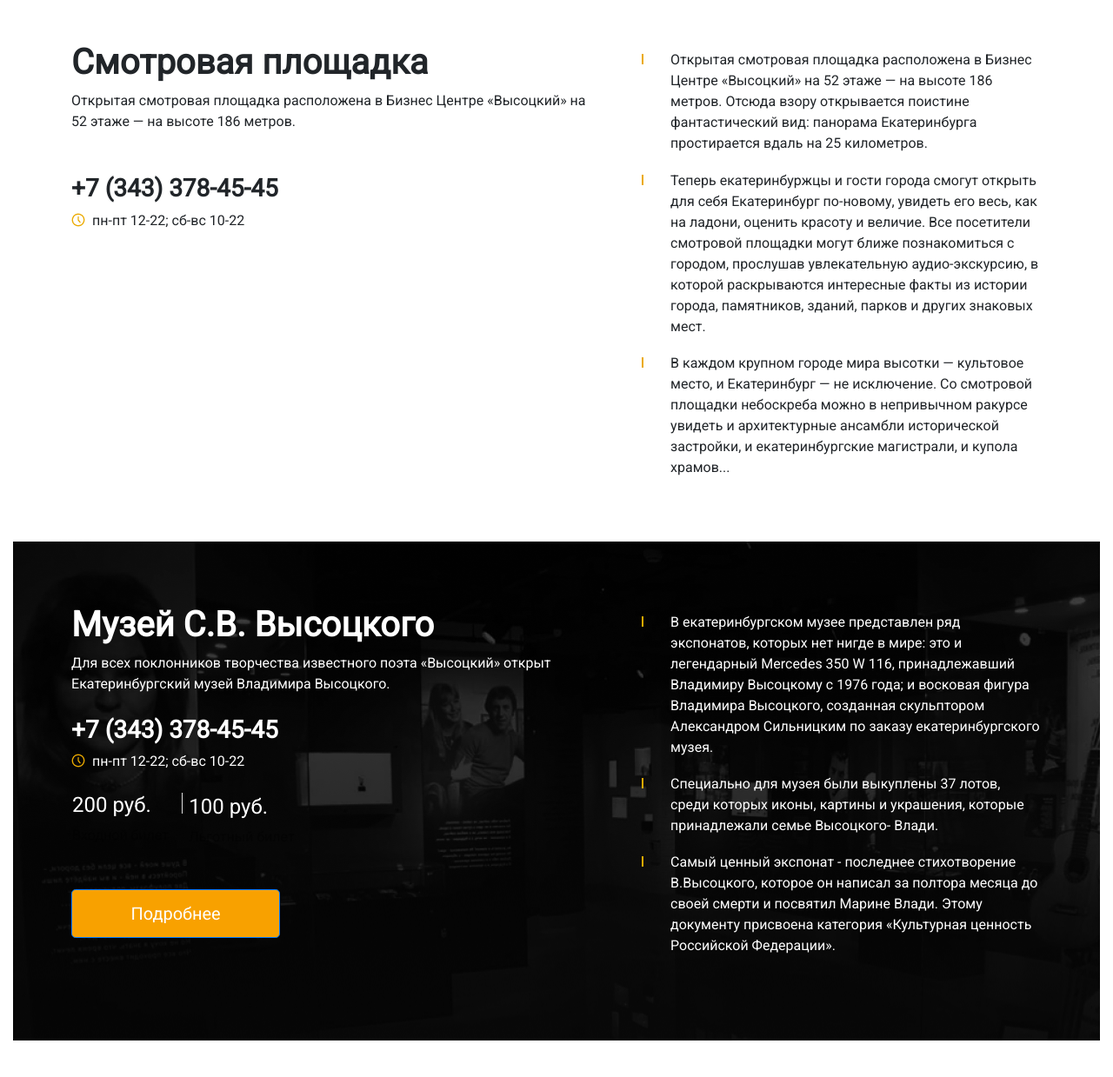
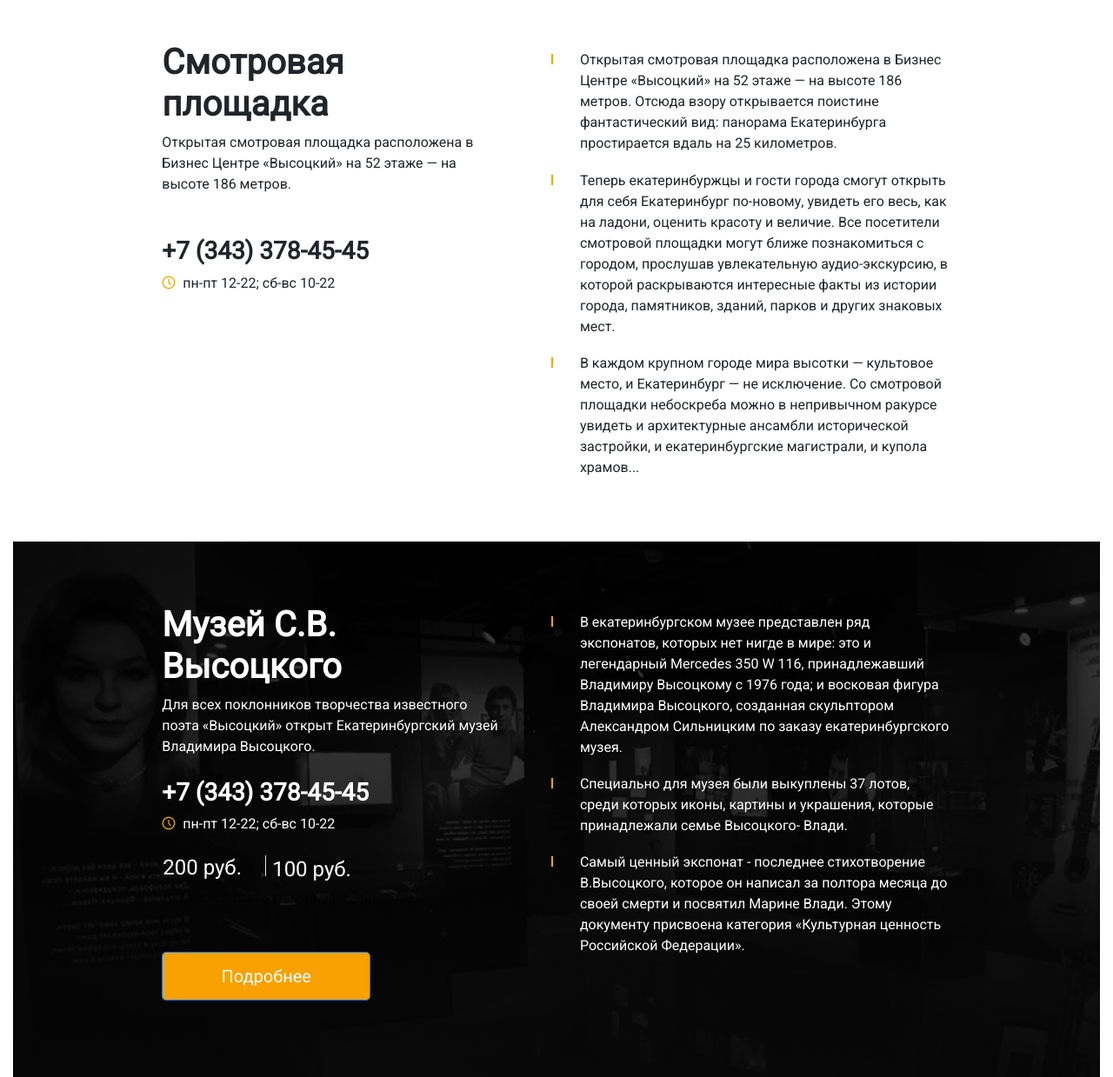
Before and after one commit to MishaEfremov/-test_task_Vysotsky, a plain HTML site: page index.html in a window 1280 px wide. Shown: the part 2197-3436 px from the top of the page at 87% size. Before the commit the page ends 3394 px from the top, so only its background shows below. Drawn offline with nearby package versions, Linux system fonts and the light colour scheme.

Commit message:
fix 1.5a

```diff
--- a/index.html
+++ b/index.html
@@ -246,7 +246,7 @@
             <img src="image/image-parking.png" class="img-fluid" alt="Responsive image">
             <div class="row d-flex  align-items-start justify-content-center my-5">
 
-                <div class="col-sm-6">
+                <div class="col-sm-6 col-md-5">
                     <div class="mb-5 ">
                         <h1 class="font-weight-bold" id="par">Паркинг</h1>
                         <p> Современный крытый 8-этажный паркинг Бизнес Центра «Высоцкий».</p>
@@ -259,7 +259,7 @@
                             <p class="gray">1 час</p>
                         </li>
                         <li class="marker-price">
-                            <h4>5 500 руб./мес. </h4>
+                            <h4>5 500 руб./мес.</h4>
                             <p class="gray ">Круглосуточно</p>
                         </li>
                     </ul>
@@ -290,7 +290,7 @@
             <img src="image/image-city.png" class="img-fluid" alt="Responsive image">
             <div class="row  d-flex  align-items-start justify-content-center my-5">
 
-                <div class="col-sm-6 ">
+                <div class="col-sm-6 col-md-4">
                     <div class="mb-5">
                         <h1 class="font-weight-bold" id="pl">Смотровая площадка</h1>
                         <p> Открытая смотровая площадка расположена в Бизнес Центре «Высоцкий» на 52 этаже — на высоте
@@ -333,7 +333,7 @@
 
             <div class="row  white d-flex align-items-start justify-content-center my-5">
 
-                <div class="col-sm-6 ">
+                <div class="col-sm-6 col-md-4 ">
 
                     <h1 class="font-weight-bold " id="muz">Музей С.В. Высоцкого</h1>
                     <p> Для всех поклонников творчества известного поэта «Высоцкий» открыт Екатеринбургский музей
```
